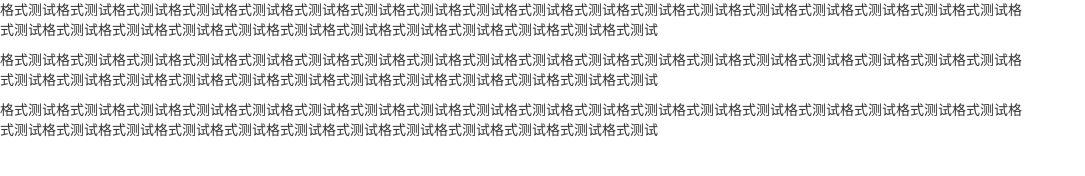
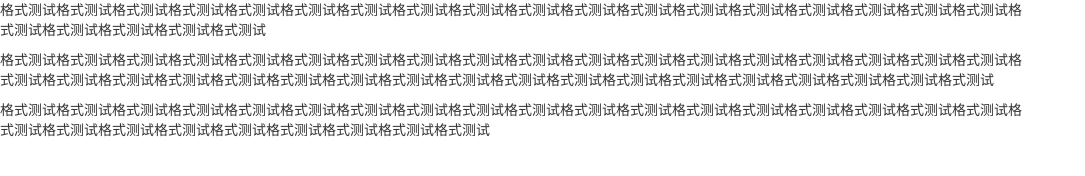
Before and after one commit to landonacloud/Naicha, a plain HTML site: page Fanfic/test.html in a window 1280 px wide. Shown: the whole page, without its empty margins (0-1085 px from the left). Drawn offline with nearby package versions, Linux system fonts and the light colour scheme.

Commit message:
Create test.html

```diff
--- a/Fanfic/test.html
+++ b/Fanfic/test.html
@@ -13,11 +13,11 @@
 	</head>
 
 	<body>
-    <div style="text-align: center">
-    <div style="text-align: left; width:80%">
-      <p>格式测试格式测试格式测试格式测试格式测试格式测试格式测试格式测试格式测试格式测试格式测试格式测试格式测试格式测试格式测试格式测试格式测试格式测试格式测试格式测试格式测试格式测试格式测试格式测试格式测试格式测试格式测试格式测试格式测试格式测试</p>
-      <p>格式测试格式测试格式测试格式测试格式测试格式测试格式测试格式测试格式测试格式测试格式测试格式测试格式测试格式测试格式测试格式测试格式测试格式测试格式测试格式测试格式测试格式测试格式测试格式测试格式测试格式测试格式测试格式测试格式测试格式测试</p>
-      <p>格式测试格式测试格式测试格式测试格式测试格式测试格式测试格式测试格式测试格式测试格式测试格式测试格式测试格式测试格式测试格式测试格式测试格式测试格式测试格式测试格式测试格式测试格式测试格式测试格式测试格式测试格式测试格式测试格式测试格式测试</p>
+    <div>
+    <div style="float: center; width:80%">
+      <p>格式测试格式测试格式测试格式测试格式测试格式测试格式测试格式测试格式测试格式测试格式测试格式测试格式测试格式测试格式测试格式测试格式测试格式测试格式测试格式测试格式测试格式测试格式测试</p>
+      <p>格式测试格式测试格式测试格式测试格式测试格式测试格式测试格式测试格式测试格式测试格式测试格式测试格式测试格式测试格式测试格式测试格式测试格式测试格式测试格式测试格式测试格式测试格式测试格式测试格式测试格式测试格式测试格式测试格式测试格式测试格式测试格式测试格式测试格式测试格式测试格式测试</p>
+      <p>格式测试格式测试格式测试格式测试格式测试格式测试格式测试格式测试格式测试格式测试格式测试格式测试格式测试格式测试格式测试格式测试格式测试格式测试格式测试格式测试格式测试格式测试格式测试格式测试格式测试格式测试格式测试</p>
     </div>
     </div>
   </body>
```
